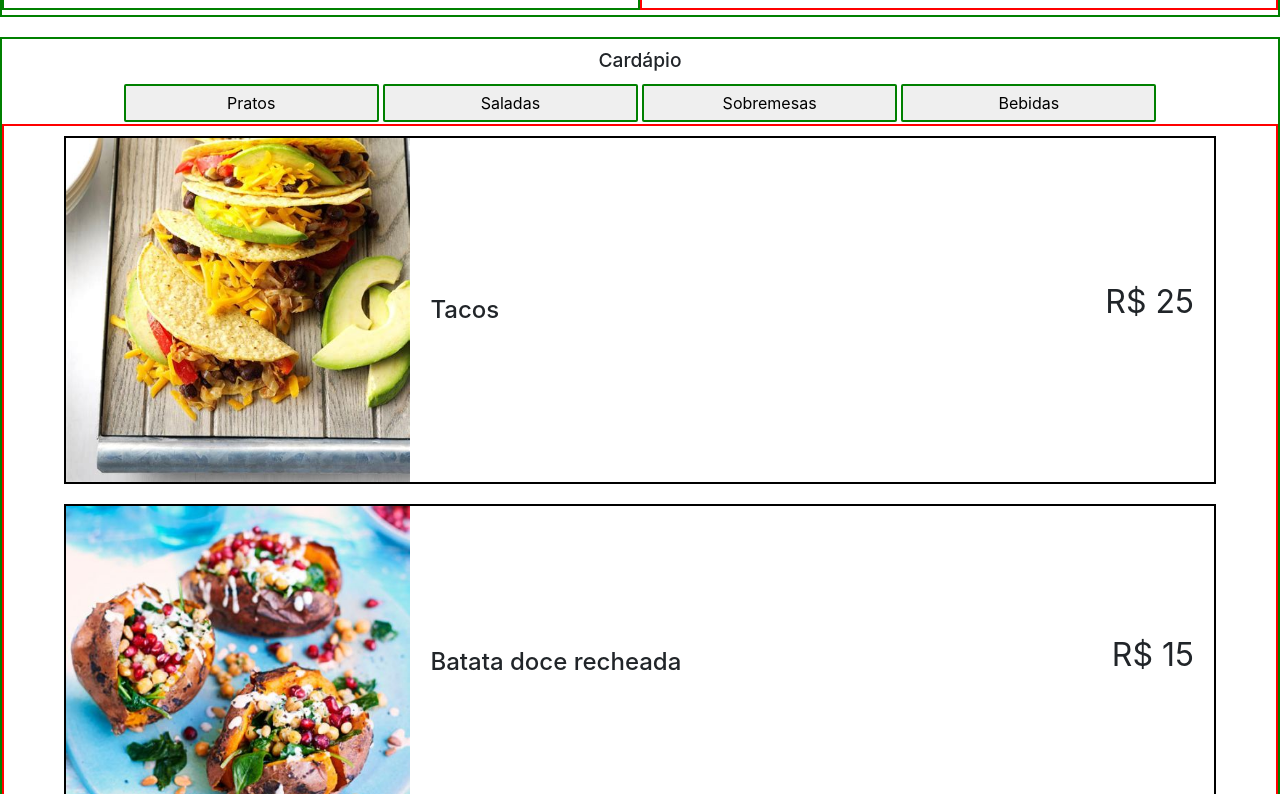
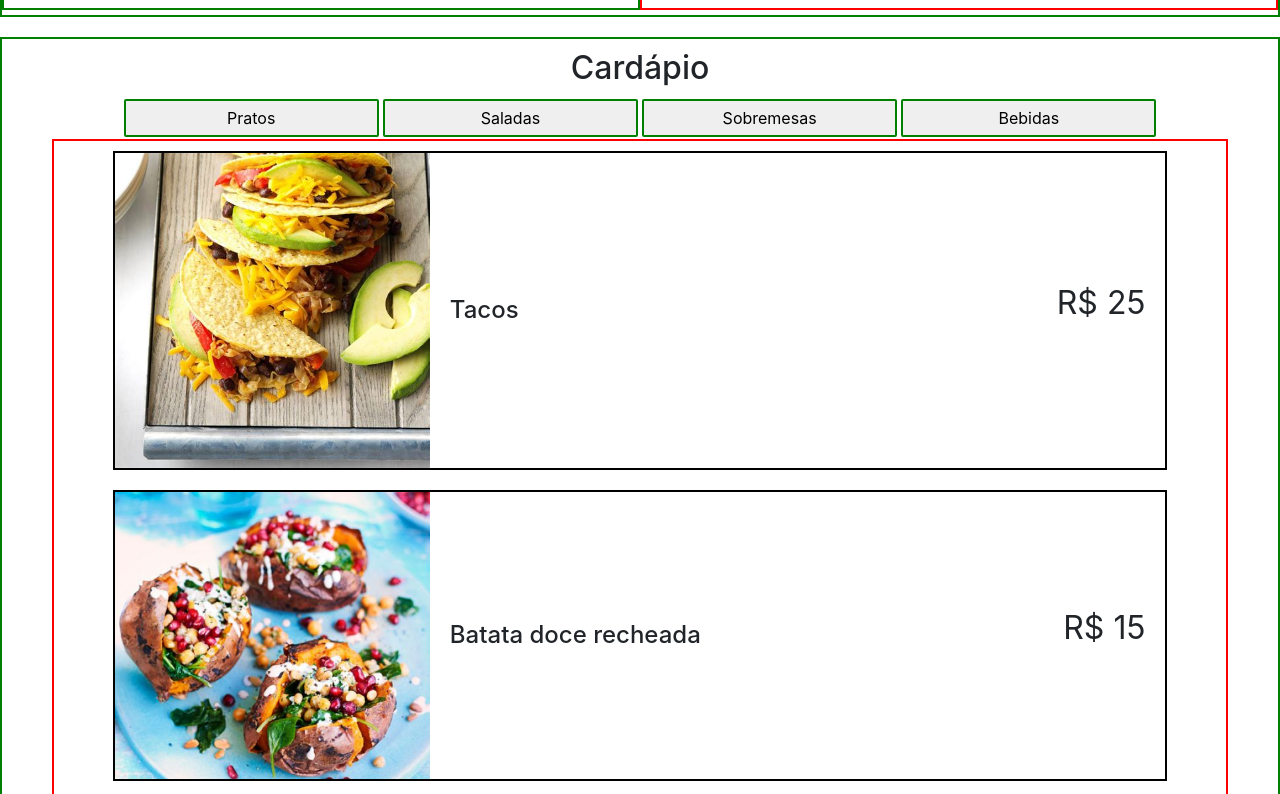
Before and after one commit to cesarcross/restaurant_quitandavegana, a React (Create React App) app: page / in a window 1280 px wide. Shown: the part 1386-2180 px from the top of the page. Built offline with nearby package versions, Linux system fonts and the light colour scheme.

Commit message:
Ongoing changes..

```diff
--- a/src/components/About/About.style.js
+++ b/src/components/About/About.style.js
@@ -26,8 +26,12 @@ export const AboutText = styled.div`
     width: 70%;
     padding: 10px;
 
+    h3 {
+      font-size: 2rem;
+    }
+
     p {
-      font-size: 1.6rem;
+      font-size: 1.5rem;
     }
   }
 `;
--- a/src/components/CentralMenu/CentralMenu.style.js
+++ b/src/components/CentralMenu/CentralMenu.style.js
@@ -9,6 +9,12 @@ export const CentralMenuContainer = styled.div`
   h3 {
     font-size: 1.2rem;
     margin: 10px auto;
+  }
+
+  @media screen and (min-width: 768px) {
+    h3 {
+      font-size: 2rem;
+    }
   }
 `;
 
@@ -47,6 +53,10 @@ export const CentralMenuCards = styled.ul`
   flex-direction: column;
   margin: 0;
   padding: 0;
+
+  @media screen and (min-width: 768px) {
+    margin: 0 50px;
+  }
 `;
 
 export const CentralMenuItem = styled.li`
@@ -72,6 +82,7 @@ export const CentralMenuItem = styled.li`
 
   @media screen and (min-width: 768px) {
     flex-direction: row;
+    width: 90%;
 
     h3 {
       margin-left: 20px;
```
